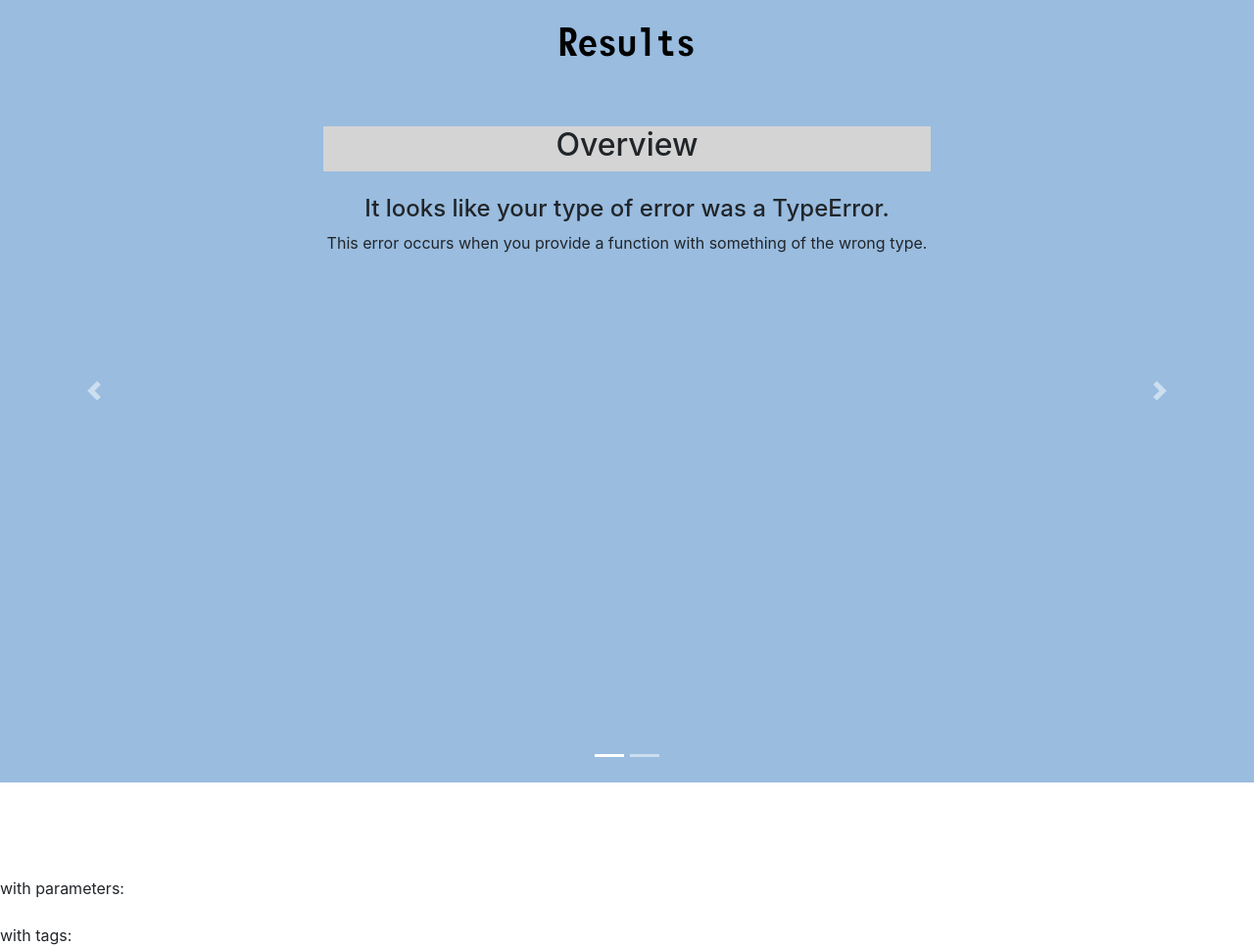
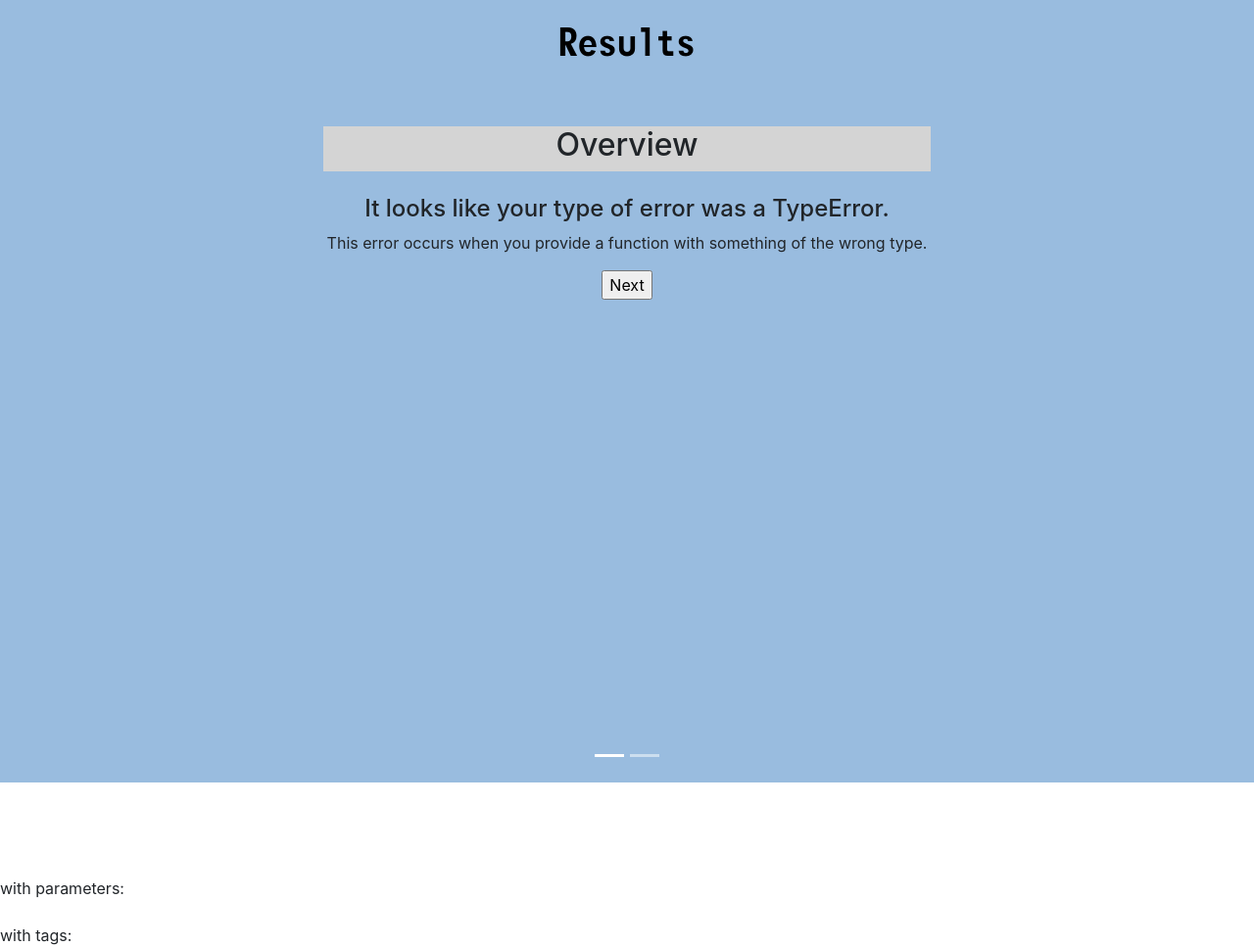
Before and after one commit to danbrysmi/error-explainer, a Django app: template myproject/results/templates/results.html in a window 1280 px wide. Shown: the part 137-1104 px from the top of the page at 98% size. Run offline with Django 4.2, Linux system fonts and the light colour scheme; the template is opened without the code that fills it: values that come from a table or form of the project are taken from there, others are empty; data comes from the database, SQL or seed files in the repository; both versions use the stored data as it was after the commit; parts of the project's set-up code (start-up, migrations or seed data) failed here and were passed over; some libraries are stand-ins or nearby versions.

Commit message:
Added buttons to navigate carousel
Replacing the side arrows on carousel

```diff
--- a/myproject/results/templates/results.html
+++ b/myproject/results/templates/results.html
@@ -54,6 +54,11 @@
                         <h4>It looks like your type of error was a {{error_type.name}}.</h4>
                         <p>{{error_type.desc}}
                         {% endif %}
+                        <div class=buttons>
+                            <!-- <input type="submit" class="django-button" value="Restart" data-target="#results-carousel" data-slide-to="0"> -->
+                            <input type="submit" class="django-button" value="Next" data-target="#results-carousel" data-slide="next">
+                        </div>
+
                 </div>
             </div>
 
@@ -139,6 +144,10 @@
                         {% endif %}
                     {% endfor %}
                     </div>
+                    <div class=buttons>
+                        <input type="submit" class="django-button" value="Back" data-target="#results-carousel" data-slide="prev">
+                        <input type="submit" class="django-button" value="Next" data-target="#results-carousel" data-slide="next">
+                    </div>
                 </div>
             </div>
             {% endif %}
@@ -167,6 +176,17 @@
                     <h5>{{error_template.template}}</h5>
                     {{ error_template.short_desc | make_markdown | safe }}
 
+                    {% if last_item != 3 %}
+                    <div class=buttons>
+                        <input type="submit" class="django-button" value="Back" data-target="#results-carousel" data-slide="prev">
+                        <input type="submit" class="django-button" value="Next" data-target="#results-carousel" data-slide="next">
+                    </div>
+                    {% else %}
+                    <div class=buttons>
+                        <input type="submit" class="django-button" value="Back" data-target="#results-carousel" data-slide="prev">
+                        <input type="submit" class="django-button" value="Restart" data-target="#results-carousel" data-slide-to="0">
+                    </div>
+                    {% endif %}
                 </div>
             </div>
             <!-- PART 4 -->
@@ -182,6 +202,17 @@
                         <pre><code class="python">{{ ex.code_right }}</code></pre>
                         <p>{{ ex.desc_right }}
                     {% endfor %}
+                    {% if last_item != 4 %}
+                    <div class=buttons>
+                        <input type="submit" class="django-button" value="Back" data-target="#results-carousel" data-slide="prev">
+                        <input type="submit" class="django-button" value="Next" data-target="#results-carousel" data-slide="next">
+                    </div>
+                    {% else %}
+                    <div class=buttons>
+                        <input type="submit" class="django-button" value="Back" data-target="#results-carousel" data-slide="prev">
+                        <input type="submit" class="django-button" value="Restart" data-target="#results-carousel" data-slide-to="0">
+                    </div>
+                    {% endif %}
                 </div>
             </div>
             {% endif %}
@@ -207,18 +238,22 @@
                           </div>
                           {% endfor %}
                      </div>
+                    <div class=buttons>
+                        <input type="submit" class="django-button" value="Restart" data-target="#results-carousel" data-slide-to="0">
+                        <input type="submit" class="django-button" value="Back" data-target="#results-carousel" data-slide="prev">
+                    </div>
                 </div>
             </div>
             {% endif %}
 
-          <a class="carousel-control-prev" href="#results-carousel" role="button" data-slide="prev">
+          <!-- <a class="carousel-control-prev" href="#results-carousel" role="button" data-slide="prev">
             <span class="carousel-control-prev-icon" aria-hidden="true"></span>
             <span class="sr-only">Previous</span>
           </a>
           <a class="carousel-control-next" href="#results-carousel" role="button" data-slide="next">
             <span class="carousel-control-next-icon" aria-hidden="true"></span>
             <span class="sr-only">Next</span>
-          </a>
+          </a> -->
       </div>
     </div>
 </div>
```
Also changed, not shown: myproject/results/views.py (+6 -2 lines), myproject/db.sqlite3.
